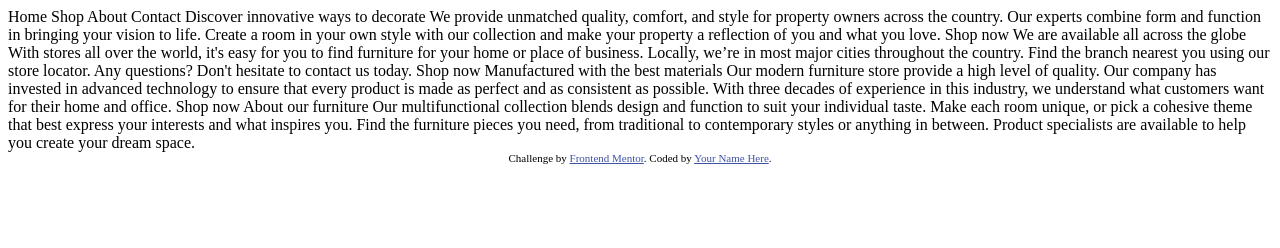
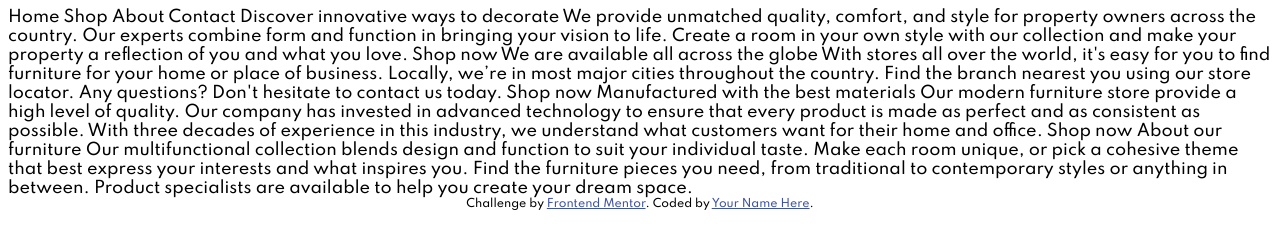
Before and after one commit to abe-m1/room-homepage, a website: page index.html in a window 1280 px wide. Drawn offline with Linux system fonts and the light colour scheme.

Commit message:
import font

```diff
--- a/scss/main.scss
+++ b/scss/main.scss
@@ -1,3 +1,10 @@
+@import url('https://fonts.googleapis.com/css2?family=Spartan:wght@500;600;700&display=swap');
+@import 'variables';
+
+body {
+  font-family: 'Spartan', Helvetica, sans-serif;
+}
+
 .attribution {
   font-size: 11px;
   text-align: center;
```
Also changed, not shown: css/style.css, scss/_variables.scss (added).
